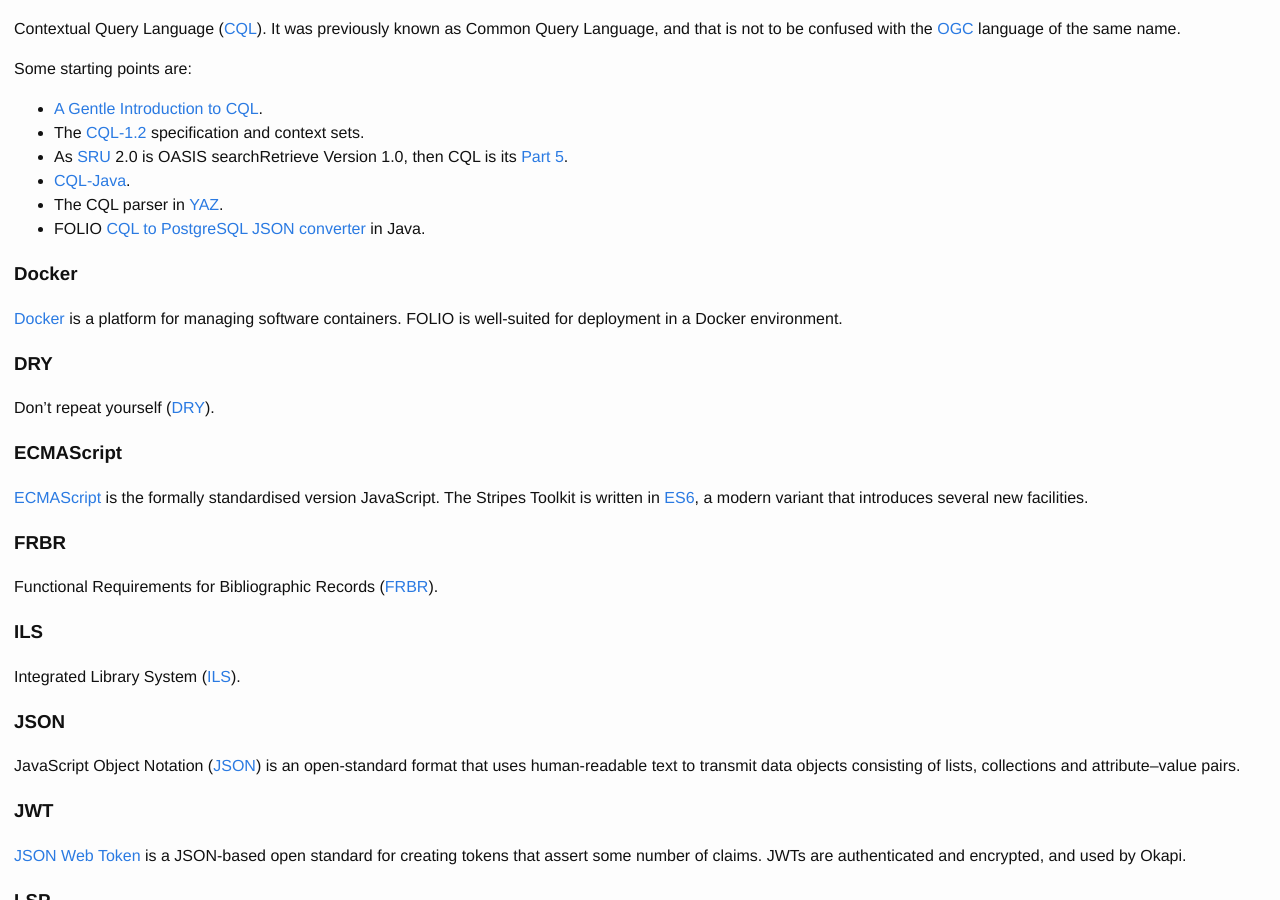
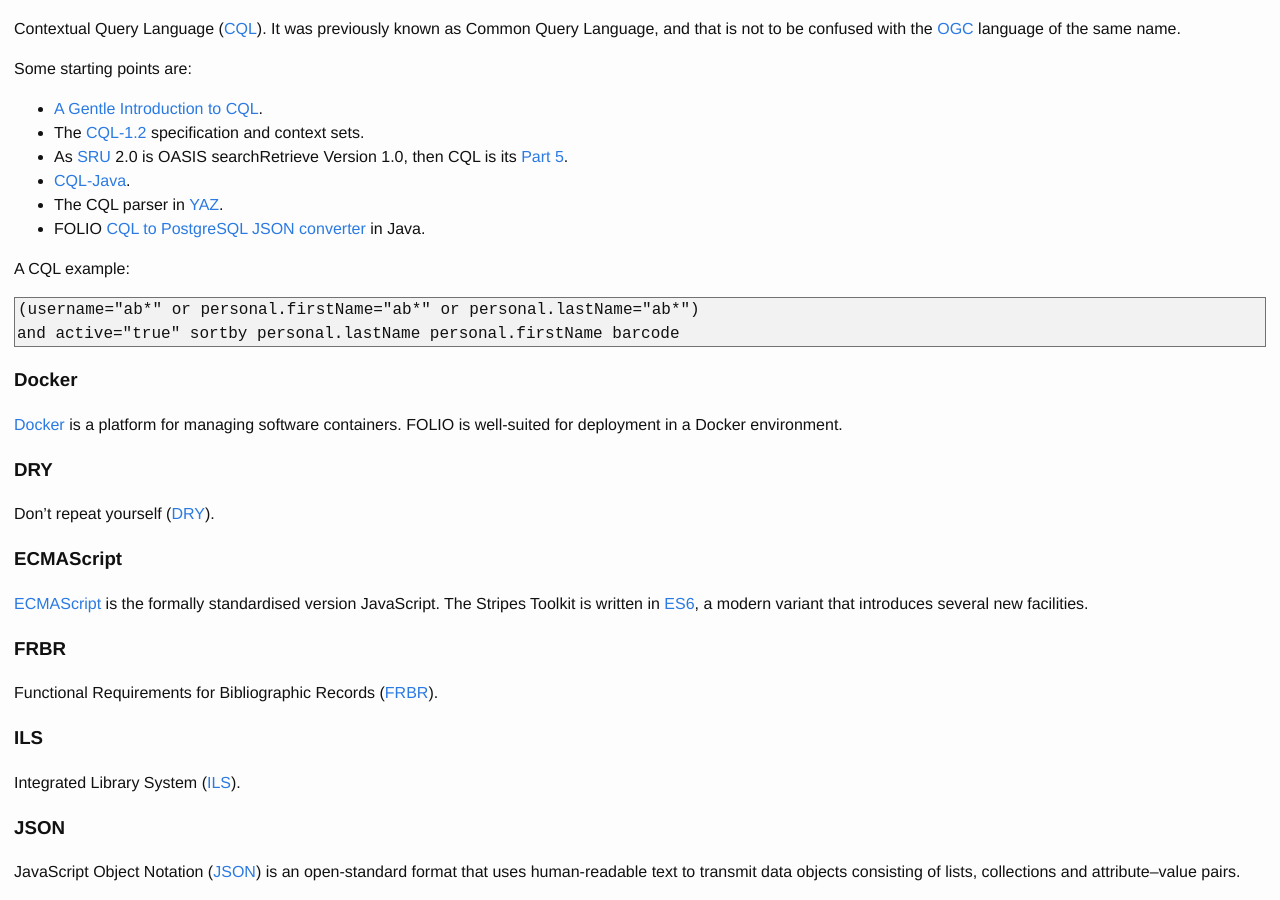
Before and after one commit to folio-org/folio-org.github.io, a Jekyll site: the page built from doc/glossary.md, in a window 1280 px wide and 900 px high, scrolled down 1105 px. Built offline with Jekyll 4.4.1, drawn with Linux system fonts in a browser that asks for light colours; nearby versions of some CDN libraries.

Commit message:
Add example CQL to Glossary

````diff
--- a/doc/glossary.md
+++ b/doc/glossary.md
@@ -76,6 +76,12 @@
 - [CQL-Java](http://www.indexdata.com/cql-java).
 - The CQL parser in [YAZ](http://www.indexdata.com/yaz/doc/tools.html#cql).
 - FOLIO [CQL to PostgreSQL JSON converter](https://github.com/folio-org/cql2pgjson-java) in Java.
+
+A CQL example:
+```
+(username="ab*" or personal.firstName="ab*" or personal.lastName="ab*")
+and active="true" sortby personal.lastName personal.firstName barcode
+```
 
 ### Docker
 
````
